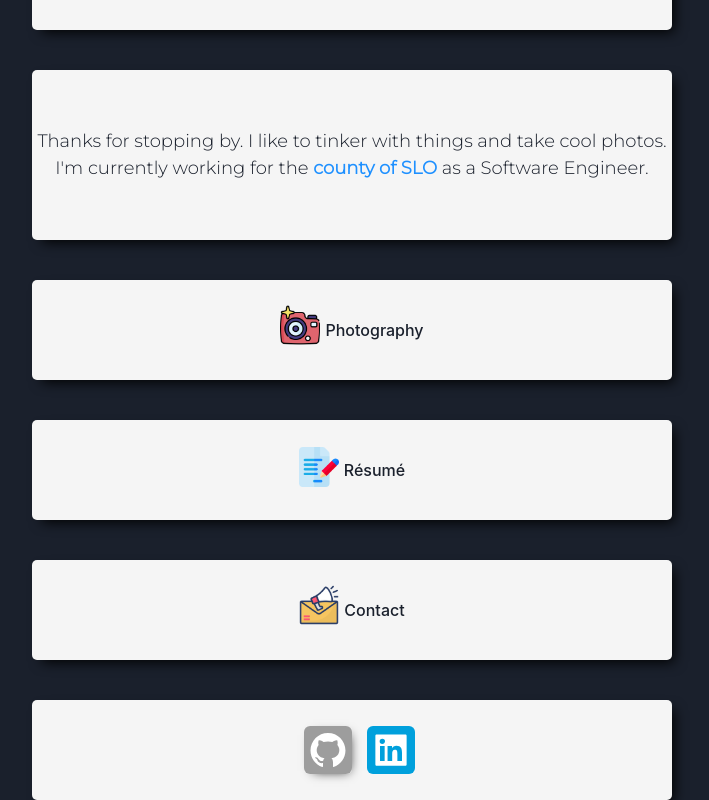
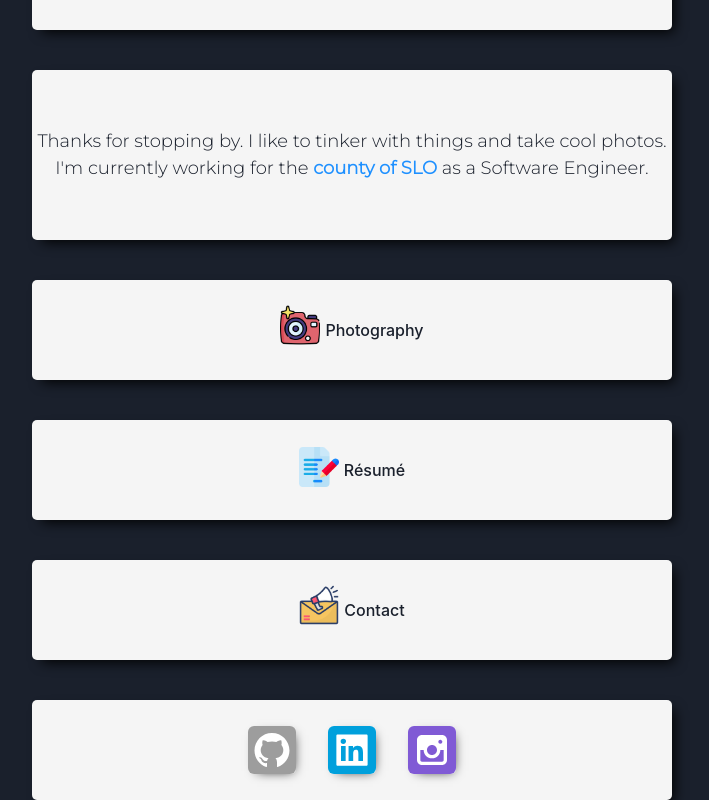
Before and after one commit to guygreenleaf/portfolioRevamp, a Next.js app: page / in a window 1280 px wide. Shown: the part 225-1025 px from the top of the page, without its empty margins (288-997 px from the left). Built offline with nearby package versions, Linux system fonts and the light colour scheme.

Commit message:
added instagram button, changed icons to target _blank

```diff
--- a/pages/index.tsx
+++ b/pages/index.tsx
@@ -1,5 +1,5 @@
 import type { NextPage} from 'next'
-import React, {useState, useRef} from 'react';
+import React, {useState} from 'react';
 import Image from 'next/image'
 import Link from 'next/link'
 import profilePic from '../public/me.jpg'
@@ -12,6 +12,7 @@ import { Spinner } from '@chakra-ui/react'
 import { AiFillGithub } from 'react-icons/ai';
 import {AiFillCamera} from 'react-icons/ai';
 import {AiFillLinkedin} from 'react-icons/ai';
+import {TiSocialInstagram} from 'react-icons/ti';
 import {RiNewspaperFill} from 'react-icons/ri';
 import {RiFolderOpenFill} from 'react-icons/ri';
 import { useToast } from '@chakra-ui/react'
@@ -374,7 +375,7 @@ const Home: NextPage = () => {
               <Flex direction="row" align="center" justify="center">
                 <div className={styles.cardThreeContainer}>
                   <div className={styles.cardThreeButtonContainer}>
-                      <a href="https://github.com/guygreenleaf" >
+                      <a href="https://github.com/guygreenleaf" target="_blank" rel="noreferrer" >
                         <IconButton
                         colorScheme='blackAlpha'
                         aria-label='GitHub'
@@ -384,14 +385,26 @@ const Home: NextPage = () => {
                         />
                       </a>
                   </div>
-                  <div className={styles.cardThreeLinkedInContainer}>
-                      <a href="https://www.linkedin.com/in/guy-greenleaf/" >
+                  <div className={styles.cardThreeButtonContainer}>
+                      <a href="https://www.linkedin.com/in/guy-greenleaf/" target="_blank" rel="noreferrer" >
                         <IconButton
                         colorScheme='linkedin'
-                        aria-label='GitHub'
+                        aria-label='LinkedIn'
                         size='lg'
                         fontSize="40px"
                         icon={<Icon as = {AiFillLinkedin} />}
+                        />
+                      </a>
+                  </div>
+
+                  <div className={styles.cardThreeButtonContainer}>
+                      <a href="https://www.instagram.com/guy_greenleaf/" target="_blank" rel="noreferrer" >
+                        <IconButton
+                        colorScheme='purple'
+                        aria-label='Instagram'
+                        size='lg'
+                        fontSize="40px"
+                        icon={<Icon as = {TiSocialInstagram} />}
                         />
                       </a>
                   </div>
--- a/styles/Home.module.css
+++ b/styles/Home.module.css
@@ -138,7 +138,7 @@
     font-family: 'Montserrat', sans-serif;
     border-radius:5px;
     box-shadow: 3px 3px 11px -6px #000000;
-    margin: 15px;
+    margin: 1rem;
 }
 
 .cardThreeInnerText{
```
